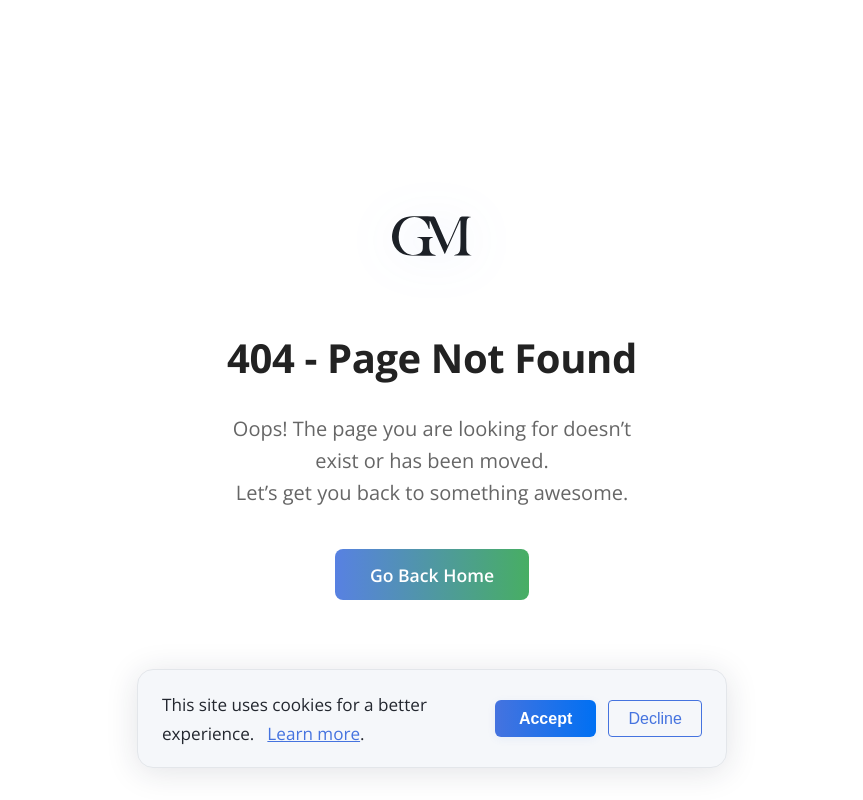
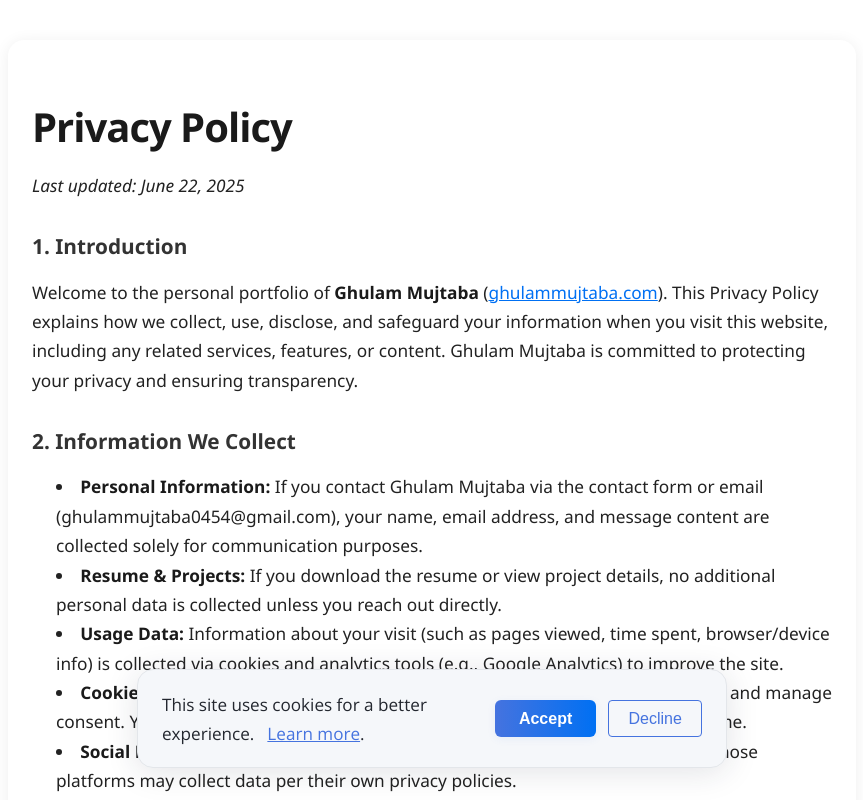
Before and after one commit to ghulam-mujtaba5/MyPortfolio, a Next.js app: page /privacy-policy in a window 1280 px wide. Before the commit this address had no page. Shown: the top 800 px of the page, without its empty margins (208-1071 px from the left). Built offline with nearby package versions, Linux system fonts and the light colour scheme.

Commit message:
feat: add Privacy Policy page with styling and content

```diff
--- /dev/null
+++ b/pages/PrivacyPolicy.module.css
@@ -0,0 +1,90 @@
+.container {
+  --bg: #fff;
+  --text: #222;
+  --heading: #1a1a1a;
+  --subheading: #333;
+  --link: #0070f3;
+  --link-hover: #0051a8;
+  --shadow: 0 2px 16px rgba(0,0,0,0.07);
+  max-width: 800px;
+  margin: 40px auto;
+  padding: 32px 24px;
+  background: var(--bg);
+  border-radius: 16px;
+  box-shadow: var(--shadow);
+  font-family: 'Segoe UI', Arial, sans-serif;
+  color: var(--text);
+  transition: background 0.3s, color 0.3s;
+}
+
+@media (max-width: 600px) {
+  .container {
+    padding: 16px 4vw;
+    font-size: 0.98rem;
+  }
+}
+
+@media (prefers-color-scheme: dark) {
+  .container {
+    --bg: #181a1b;
+    --text: #e5e5e5;
+    --heading: #fff;
+    --subheading: #b3b3b3;
+    --link: #60aaff;
+    --link-hover: #3388cc;
+    --shadow: 0 2px 16px rgba(0,0,0,0.25);
+  }
+}
+
+.container h1 {
+  font-size: 2.5rem;
+  margin-bottom: 16px;
+  color: var(--heading);
+  letter-spacing: -1px;
+  font-weight: 700;
+}
+
+.container h2 {
+  font-size: 1.3rem;
+  margin-top: 32px;
+  margin-bottom: 10px;
+  color: var(--subheading);
+  font-weight: 600;
+}
+
+.container p,
+.container ul {
+  font-size: 1.08rem;
+  line-height: 1.7;
+  margin-bottom: 18px;
+  color: var(--text);
+}
+
+.container ul {
+  padding-left: 24px;
+  list-style: disc inside;
+}
+
+.container a {
+  color: var(--link);
+  text-decoration: underline;
+  word-break: break-all;
+  transition: color 0.2s;
+}
+
+.container a:hover {
+  color: var(--link-hover);
+}
+
+.container strong {
+  font-weight: 600;
+  color: var(--heading);
+}
+
+.container code {
+  background: rgba(120,120,120,0.08);
+  padding: 2px 6px;
+  border-radius: 4px;
+  font-size: 0.98em;
+  font-family: 'Fira Mono', 'Consolas', monospace;
+}
--- /dev/null
+++ b/pages/privacy-policy.js
@@ -0,0 +1,97 @@
+
+import React from 'react';
+import Head from 'next/head';
+import Link from 'next/link';
+import styles from './PrivacyPolicy.module.css';
+
+
+const PrivacyPolicy = () => (
+  <div className={styles.container} aria-labelledby="privacy-policy-title">
+    <Head>
+      <title>Privacy Policy | Ghulam Mujtaba Portfolio</title>
+      <meta name="description" content="Privacy Policy for Ghulam Mujtaba's Portfolio website. Learn how we collect, use, and protect your information." />
+    </Head>
+    <h1 id="privacy-policy-title">Privacy Policy</h1>
+    <p><em>Last updated: June 22, 2025</em></p>
+
+    <h2>1. Introduction</h2>
+    <p>
+      Welcome to the personal portfolio of <strong>Ghulam Mujtaba</strong> (<a href="https://ghulammujtaba.com" target="_blank" rel="noopener noreferrer">ghulammujtaba.com</a>). This Privacy Policy explains how we collect, use, disclose, and safeguard your information when you visit this website, including any related services, features, or content. Ghulam Mujtaba is committed to protecting your privacy and ensuring transparency.
+    </p>
+
+    <h2>2. Information We Collect</h2>
+    <ul>
+      <li><strong>Personal Information:</strong> If you contact Ghulam Mujtaba via the contact form or email (ghulammujtaba0454@gmail.com), your name, email address, and message content are collected solely for communication purposes.</li>
+      <li><strong>Resume & Projects:</strong> If you download the resume or view project details, no additional personal data is collected unless you reach out directly.</li>
+      <li><strong>Usage Data:</strong> Information about your visit (such as pages viewed, time spent, browser/device info) is collected via cookies and analytics tools (e.g., Google Analytics) to improve the site.</li>
+      <li><strong>Cookies:</strong> Cookies are used to enhance your experience, remember preferences, and manage consent. You can accept or decline cookies via the cookie consent banner at any time.</li>
+      <li><strong>Social Links:</strong> If you visit external social profiles (LinkedIn, Instagram, GitHub), those platforms may collect data per their own privacy policies.</li>
+    </ul>
+
+    <h2>3. How We Use Your Information</h2>
+    <ul>
+      <li>To provide, operate, and maintain this portfolio website and its features.</li>
+      <li>To improve and personalize your experience based on your preferences and usage.</li>
+      <li>To respond to your inquiries, requests, or feedback sent to <a href="mailto:ghulammujtaba0454@gmail.com">ghulammujtaba0454@gmail.com</a>.</li>
+      <li>To analyze usage and trends to improve the site and services.</li>
+      <li>To comply with legal obligations and protect the rights of Ghulam Mujtaba.</li>
+    </ul>
+
+    <h2>4. Sharing Your Information</h2>
+    <p>
+      Your personal information is <strong>never</strong> sold, traded, or rented to third parties. Information may be shared with trusted service providers (such as analytics providers) only as necessary to operate the website, and always in accordance with this policy. These providers are required to protect your information and use it only for the services they provide to Ghulam Mujtaba.
+    </p>
+
+    <h2>5. Cookies and Tracking Technologies</h2>
+    <p>
+      Cookies and similar technologies are used to collect and store information about your preferences and usage. You can control cookie preferences via your browser settings or the cookie consent banner. For more details, see our <Link href="/cookie-policy">Cookie Policy</Link> (if available).
+    </p>
+    <ul>
+      <li><strong>Essential Cookies:</strong> Required for the website to function (e.g., theme, consent banner).</li>
+      <li><strong>Analytics Cookies:</strong> Help understand how visitors interact with the site (Google Analytics).</li>
+      <li><strong>Preference Cookies:</strong> Remember your settings and preferences (e.g., dark/light mode).</li>
+    </ul>
+
+    <h2>6. Data Security</h2>
+    <p>
+      Reasonable security measures are implemented to protect your information from unauthorized access, disclosure, alteration, or destruction. However, no method of transmission over the Internet or electronic storage is 100% secure.
+    </p>
+
+    <h2>7. Third-Party Links</h2>
+    <p>
+      This website contains links to third-party sites or services, including LinkedIn, Instagram, and GitHub. Ghulam Mujtaba is not responsible for the privacy practices or content of those sites. Please review the privacy policies of any third-party sites you visit.
+    </p>
+
+    <h2>8. Children’s Privacy</h2>
+    <p>
+      This website is not intended for children under 13. No personal information is knowingly collected from children. If you believe a child has provided personal information, please contact Ghulam Mujtaba and such data will be promptly deleted.
+    </p>
+
+    <h2>9. Your Rights</h2>
+    <p>
+      You have the right to access, update, or delete your personal information. To exercise these rights, please contact Ghulam Mujtaba using the information below. Requests will be responded to as soon as possible.
+    </p>
+
+    <h2>10. Changes to This Policy</h2>
+    <p>
+      This Privacy Policy may be updated from time to time. Any changes will be posted on this page with an updated date. Please review this policy periodically.
+    </p>
+
+    <h2>11. Contact</h2>
+    <p>
+      For any questions, concerns, or feedback about this Privacy Policy or data practices, please contact:
+    </p>
+    <ul>
+      <li><strong>Name:</strong> Ghulam Mujtaba</li>
+      <li><strong>Email:</strong> <a href="mailto:ghulammujtaba0454@gmail.com">ghulammujtaba0454@gmail.com</a></li>
+      <li><strong>LinkedIn:</strong> <a href="https://www.linkedin.com/in/ghulamujtabaofficial" target="_blank" rel="noopener noreferrer">ghulamujtabaofficial</a></li>
+      <li><strong>Instagram:</strong> <a href="https://www.instagram.com/ghulamujtabaofficial/" target="_blank" rel="noopener noreferrer">ghulamujtabaofficial</a></li>
+      <li><strong>GitHub:</strong> <a href="https://github.com/ghulam-mujtaba5" target="_blank" rel="noopener noreferrer">ghulam-mujtaba5</a></li>
+    </ul>
+    <p>
+      You may also <Link href="/#contact-section">contact me via the contact form</Link> for any privacy-related requests or feedback.
+    </p>
+  </div>
+);
+
+export default PrivacyPolicy;
```
